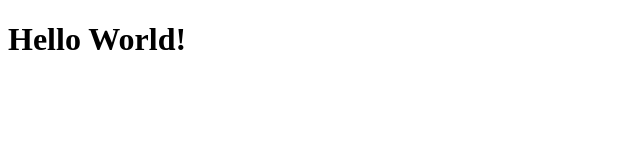
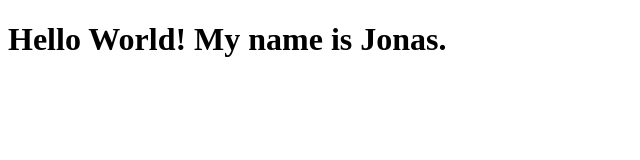
Before and after one commit to colorblindjo/colorblindjo.github.io, a plain HTML site: page index.html in a window 1280 px wide. Shown: the whole page, without its empty margins (0-640 px from the left). Drawn offline with Linux system fonts and the light colour scheme.

Commit message:
Follow-up

```diff
--- a/index.html
+++ b/index.html
@@ -1,6 +1,6 @@
 <!DOCTYPE html>
 <html>
 <body>
-<h1>Hello World!</h1>
+<h1>Hello World! My name is Jonas.</h1>
 </body>
 </html>
```
